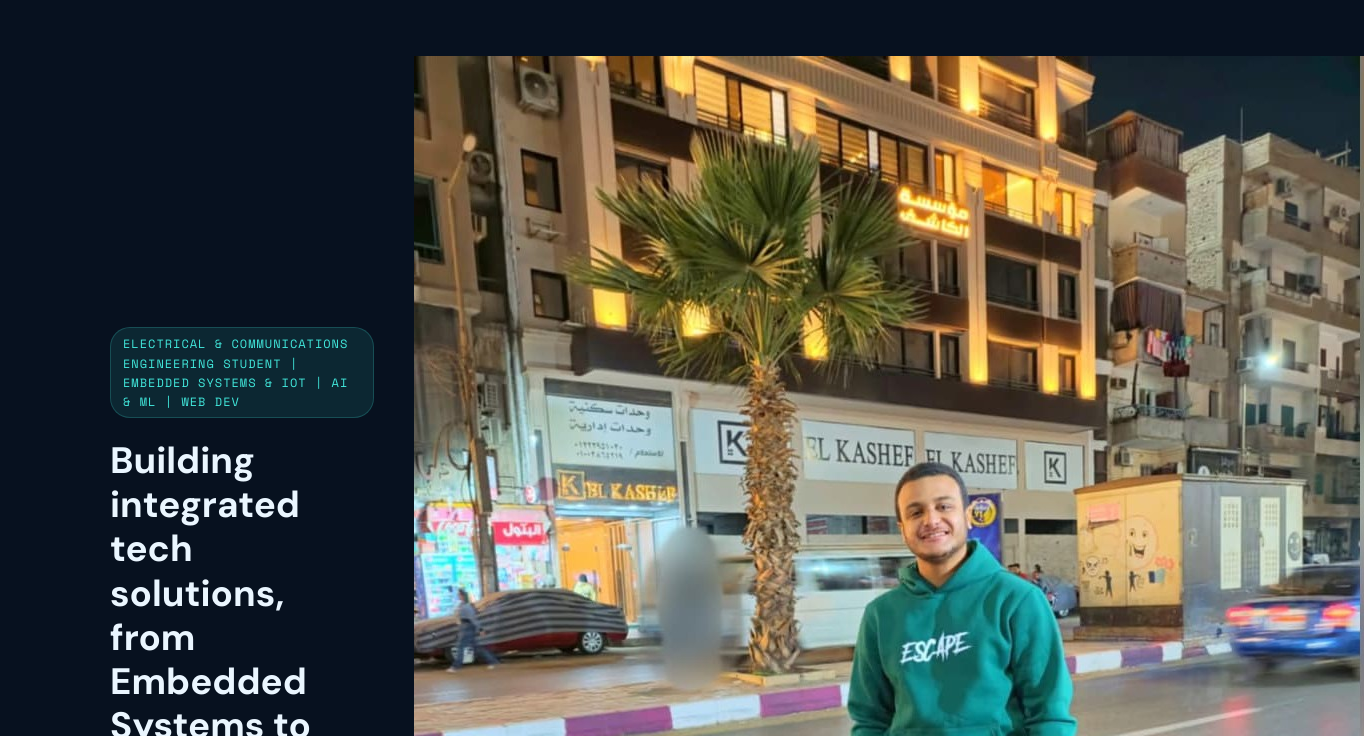
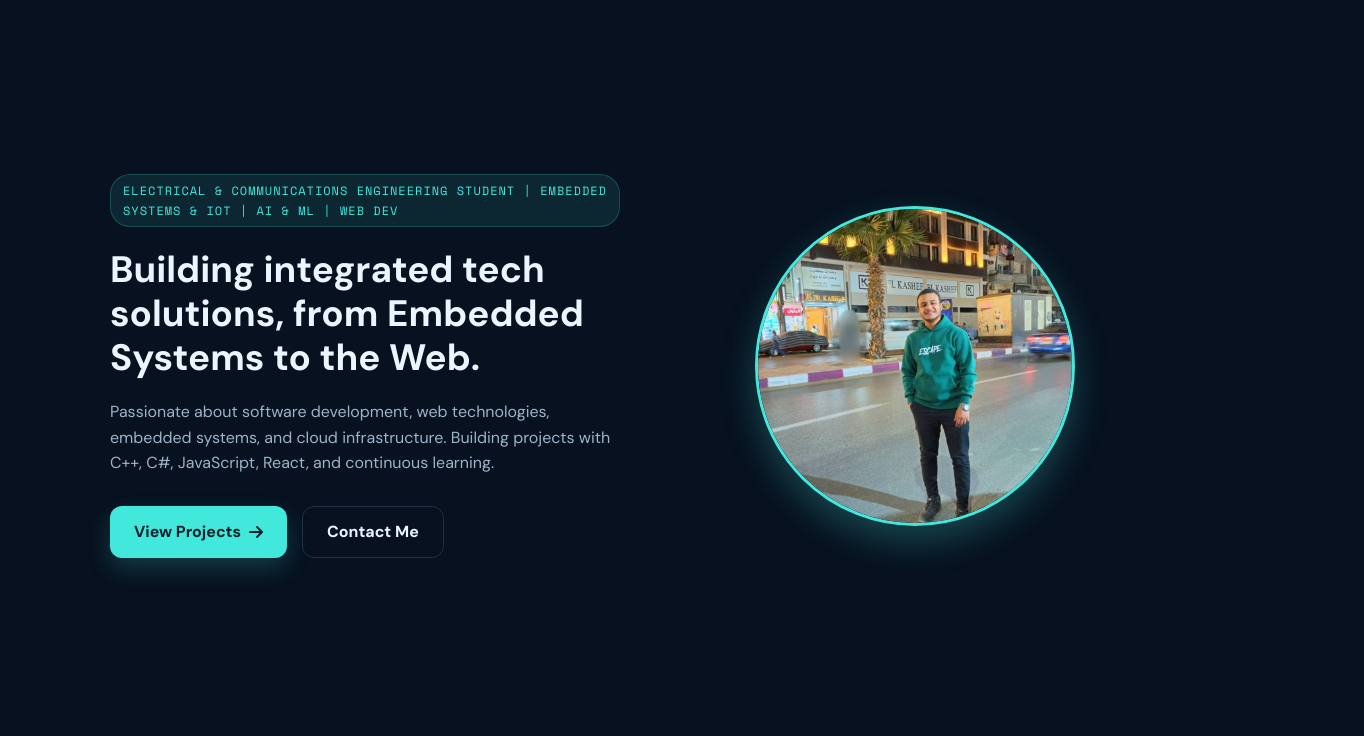
Before and after one commit to a7medma7moudmostafa/portfolio_me, a plain HTML site: page index.html in a window 1280 px wide. Shown: the part 64-800 px from the top of the page, 1364 px wide, since content can reach past the window. Drawn offline with nearby package versions, Linux system fonts and the light colour scheme.

Commit message:
Update style.css

```diff
--- a/style.css
+++ b/style.css
@@ -384,3 +384,26 @@ footer a {
         display: block;
     }
 }
+.profile-img-box {
+    width: 320px;
+    height: 320px;
+    border-radius: 50%;
+    border: 3px solid var(--accent-cyan);
+    box-shadow: 0 15px 35px rgba(66, 232, 220, 0.25);
+    overflow: hidden;
+    display: flex;
+    justify-content: center;
+    align-items: center;
+    transition: transform 0.3s ease, box-shadow 0.3s ease;
+}
+
+.profile-img-box:hover {
+    transform: translateY(-5px);
+    box-shadow: 0 20px 45px rgba(66, 232, 220, 0.4);
+}
+
+.profile-img-box img {
+    width: 100%;
+    height: 100%;
+    object-fit: cover;
+}
```
